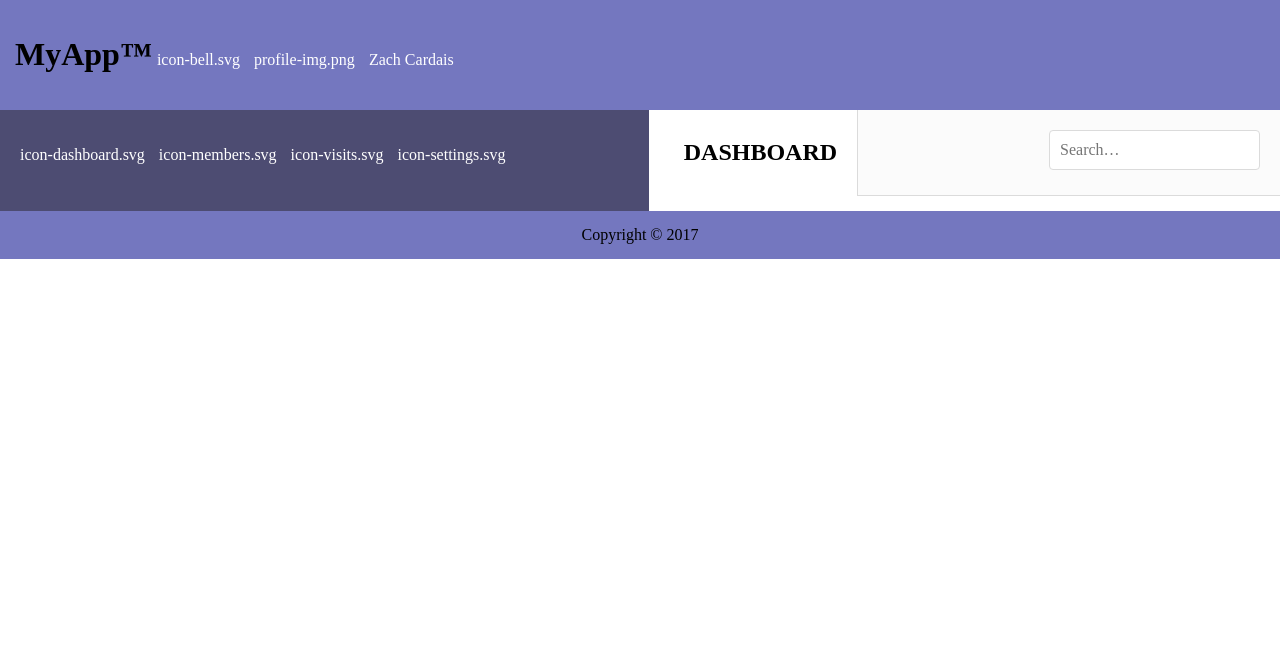
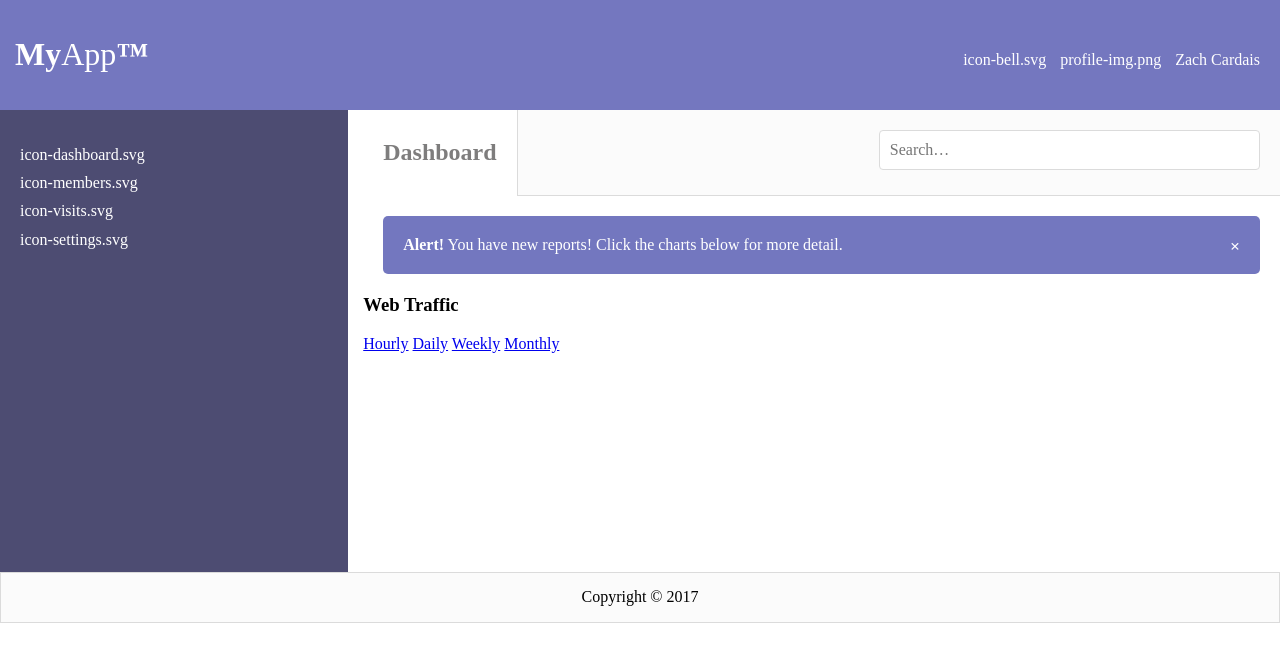
Before and after one commit to zcardais/P9_web_app_dashboard, a plain HTML site: page index_v2.html in a window 1280 px wide. Drawn offline with nearby package versions, Linux system fonts and the light colour scheme.

Commit message:
Finished the alert row section. Created the HTML for the Web Traffic row section. Next TODO: CSS for the web-traffic row and JavaScript for web-traffic-line-chart.

```diff
--- a/css/styles_v2.css
+++ b/css/styles_v2.css
@@ -9,6 +9,10 @@
 
 
 /*MOBILE-FIRST*/
+
+.logo {
+    color: white;
+}
 
 .flex-container {
     display: -webkit-flex;
@@ -28,8 +32,22 @@
     text-align: left;
 }
 
-header, footer {
+header {
     background: #7477bf;
+}
+
+footer {
+    background: #fbfbfb;
+    border: 1px solid #dbdbdb;
+}
+
+h2 {
+    font: 'Raleway', sans-serif;
+    color: #7e7d7d;
+}
+
+#light {
+    font-weight: 100;
 }
 
 .sidebar {
@@ -41,14 +59,14 @@ header, footer {
     padding: 0;
 }
 
+.topnav ul li, .sidebar ul li {
+    display: inline-block;
+    padding: 5px;
+}
+
 .sidebar ul a, .topnav ul a {
     text-decoration: none;
     color: white;
-}
-
-li {
-    display: inline-block;
-    padding: 5px;
 }
 
 
@@ -97,6 +115,34 @@ input, textarea, select {
     -webkit-transition: all 0.7s;
 }
 
+
+/* --------------------------
+  ALERT BOX
+--------------------------- */
+
+.alert {
+    margin: 10px;
+    border-radius: 5px;
+    padding: 20px;
+    background-color: #7377bf;
+    color: white;
+}
+
+.closebtn {
+    margin-left: 15px;
+    color: white;
+    font-weight: bold;
+    float: right;
+    font-size: 1.1em;
+    line-height: 20px;
+    cursor: pointer;
+    transition: 0.3s;
+}
+
+.closebtn:hover {
+    color: black;
+}
+
 @media only screen and (min-width: 768px) {
     header {
         display: -webkit-flex;
@@ -104,9 +150,16 @@ input, textarea, select {
         display: flex;
         align-items: baseline;
     }
+    nav.topnav {
+        margin-left: auto;
+    }
     .content {
-        padding-top: 0px;
+        padding-top: 0;
         padding-right: 0;
+        -webkit-flex: 5 0px;
+        flex: 5 0 px;
+        -webkit-order: 2;
+        order: 2;
     }
     .topnav ul li {
         display: inline;
@@ -118,11 +171,9 @@ input, textarea, select {
         -webkit-order: 1;
         order: 1;
     }
-    .content {
-        -webkit-flex: 5 0px;
-        flex: 5 0 px;
-        -webkit-order: 2;
-        order: 2;
+    .sidebar ul li {
+        display: block;
+        padding: 5px;
     }
     footer {
         -webkit-order: 3;
@@ -149,4 +200,13 @@ input, textarea, select {
         margin: 20px 20px 20px auto;
         width: 50%;
     }
+    /* --------------------------
+      ALERT BAR
+    --------------------------- */
+    .alert {
+        margin: 20px;
+    }
 }
+
+
+}
--- a/index_v2.html
+++ b/index_v2.html
@@ -13,7 +13,7 @@
     <body>
       <div class="flex-container">
         <header>
-          <h1>MyApp&trade;</h1>
+          <h1 class="logo">My<span id="light">App</span>&trade;</h1>
           <nav class="topnav">
             <ul>
               <li><a href="#">icon-bell.svg</a></li>
@@ -36,7 +36,7 @@
           <div class="wrapper-tab-search">
 
             <div class="wrapper-tab">
-              <h2>DASHBOARD</h2>
+              <h2>Dashboard</h2>
             </div>
 
             <div class="wrapper-search-bar">
@@ -47,6 +47,23 @@
             </div>
           </div>
 
+          <div class="alert">
+            <span class="closebtn" onclick="this.parentElement.style.display='none';">&times;</span>
+            <strong>Alert!</strong> You have new reports! Click the charts below for more detail.
+          </div>
+
+          <div class="wrapper-web-traffic">
+            <div class="grouped">
+              <h3 class="widget-title">Web Traffic</h3>
+              <nav id="datasets-options">
+                <a href="#" id="hourly-btn" class="chart-option-btn">Hourly</a>
+                <a href="#" id="daily-btn" class="chart-option-btn">Daily</a>
+                <a href="#" id="weekly-btn" class="chart-option-btn active">Weekly</a>
+                <a href="#" id="monthly-btn" class="chart-option-btn">Monthly</a>
+              </nav>
+            </div>
+            <canvas id="web-traffic-line-chart" width="300" height="200"></canvas>
+          </div>
 
 
           <!-- INSERT SECTION ROWS INSIDE HERE -->
```
